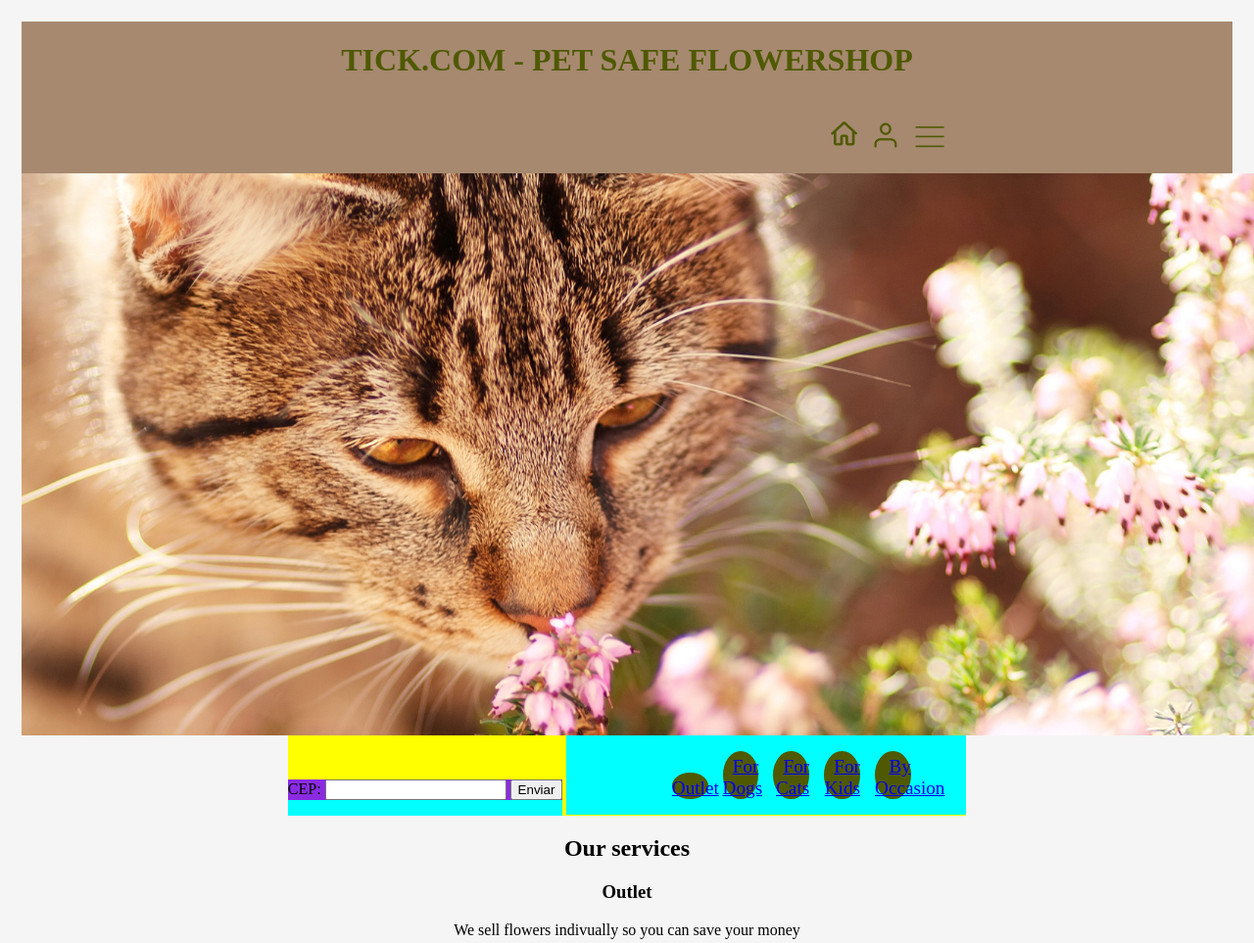
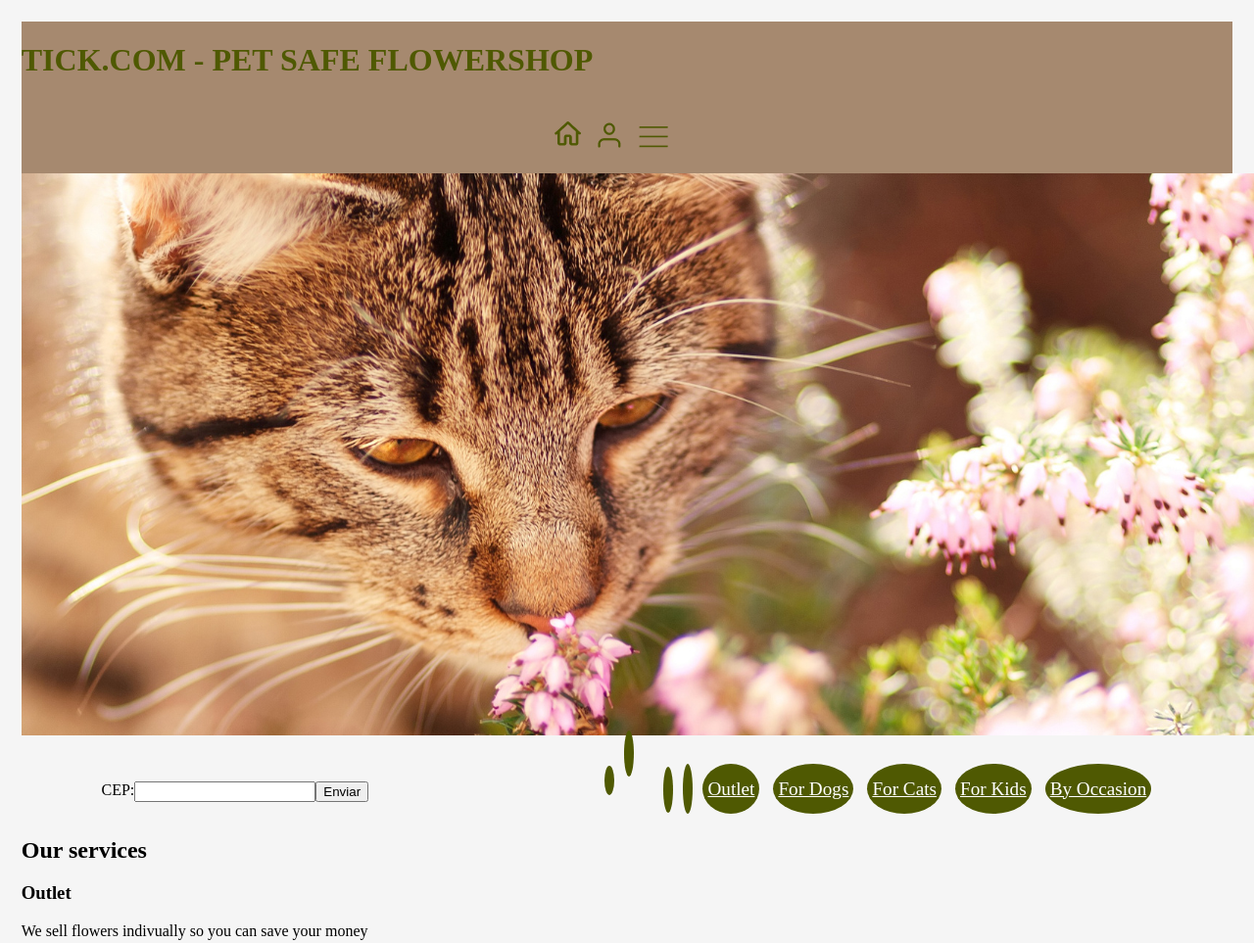
Before and after one commit to Taykazuhiro/sitetick, a plain HTML site: page index.html in a window 1280 px wide. Shown: the top 963 px of the page at 98% size. Drawn offline with Linux system fonts and the light colour scheme.

Commit message:
quase ajustando o bloco 2 do css

```diff
--- a/index.html
+++ b/index.html
@@ -3,7 +3,7 @@
 <link href="style.css" rel="stylesheet">
 </head>
 <body>
-    <div class="menu">
+    <div class="barra-navegacao">
         <div>
         <h1>TICK.COM - PET SAFE FLOWERSHOP</h1>
         </div>
@@ -26,7 +26,7 @@
     <div>
         <img src="img\header.png" alt="a cat smelling a flower">
     </div>
-    <div class="bloco3">
+    <div class="bloco1">
         <div>
             <form autocomplete="on">
                 <label for="CEP">CEP:</label>
@@ -35,28 +35,28 @@
             </form>
         </div>
         <div class="menu2">
-            <nav >
+            <nav>
                 <ul>
                     <li>
-                        <a href="#Outlet"> Outlet </a>
+                        <a href="#Outlet">  Outlet  </a>
                     </li>
                     <li>
-                        <a href="#fordogs"> For Dogs </a>
+                        <a href="#fordogs">  For Dogs  </a>
                     </li>
                     <li>
-                        <a href="#Forcats"> For Cats </a>
+                        <a href="#Forcats">  For Cats  </a>
                     </li>
                     <li>
-                        <a href="#ForKids"> For Kids </a>
+                        <a href="#ForKids">  For Kids  </a>
                     </li>
                     <li>
-                        <a href="#byoccasion"> By Occasion </a>
+                        <a href="#byoccasion">  By Occasion  </a>
                     </li>
                 </ul>
             </nav>
         </div>
     </div>
-    <div class="bloco1">
+    <div class="bloco2">
         <h2> Our services </h2>
             <h3 id="Outlet">Outlet</h3>
                 <p>We sell flowers indivually so you can save your money </p>
@@ -69,7 +69,7 @@
             <h3 id="byoccasion"> By Occasion</h3>
                 <p>We have a dedicated section wiht flowers and plants filtred by occasion</p>
     </div>
-    <div class="bloco2">
+    <div class="bloco3">
             </form>
             <h3>Favorites</h3>
             <p>Here you can find you favorite list</p>
--- a/style.css
+++ b/style.css
@@ -1,18 +1,17 @@
 body{
     margin: 1.7%;
     background-color: #F5F5F5;
-    text-align: center;
 }
-.menu{
+.barra-navegacao{
     background-color: #A6896F;
     color: #4F5902;
 }
 
-.menu div{
+.barra-navegacao div{
     display: inline-block;
 }
 
-.menu1{
+.menu1 {
     margin-left: 40%;
 }
 .menu1 ul li {
@@ -20,29 +19,35 @@ body{
     display: inline-block;
     margin: auto;
 }
-.bloco3 {
-    display: inline-table;
-    background-color: yellow;
+
+.bloco1 div{
+    display: inline-flex;
+    align-items: center;
+    margin-top: 10px;
 }
 
-.bloco3 div{
-    display: inline-block;
-    background-color: aqua;
+form {
+    display: inline-flex;
+    margin-left: 30%;
+
 }
 
-form{
-    background-color: blueviolet;
-    border: black;
+.menu2 {
+    margin-left: 25%;
+
 }
 
-.menu2 ul li{
-    text-align: right;
+.menu2 ul li {
     display: inline-block;
     font-size: larger;
-    margin-left: 3%;
+
+
+}
+
+.menu2 a {
     border-radius: 50%;
-    background: #4F5902;
-    width: 10%;
-    height: 10%;
-    padding-top: 1.5%;
+    background-color: #4F5902;
+    margin-left: 10px;
+    color: white;
+    padding: 15px 5px;
 }
```
